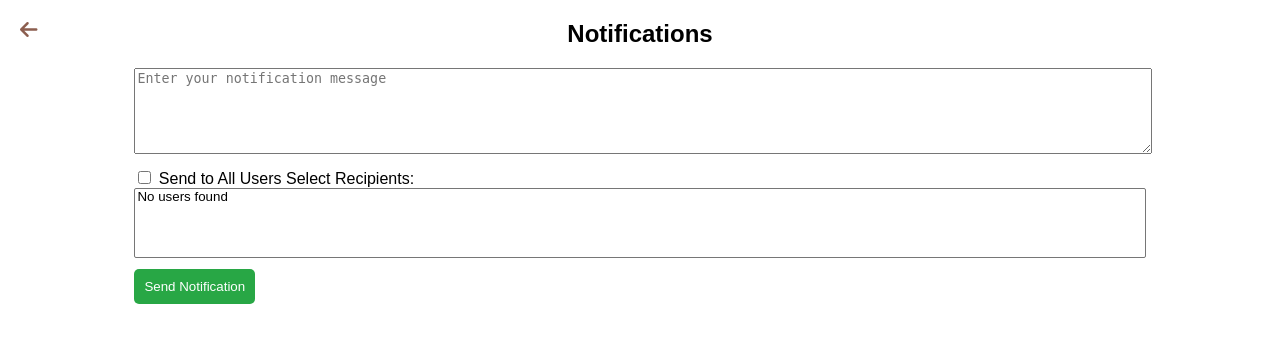
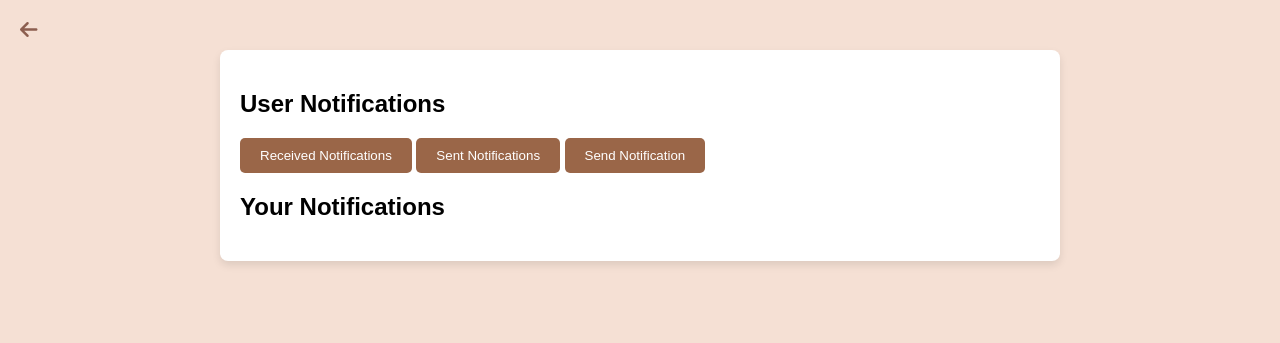
Before and after one commit to FarishaNA/project, a PHP site: page /notifications.php in a window 1280 px wide. Shown: the top 343 px of the page. Run offline with PHP 8.4, Linux system fonts and the light colour scheme; the visitor is signed in with stand-in values (Sample User, id 1); data that the repository does not hold is empty.

Commit message:
notification

```diff
--- a/assets/css/notifications.css
+++ b/assets/css/notifications.css
@@ -1,98 +1,123 @@
 body {
+    margin: 0;
+    padding: 0;
+    background-color: #f5e0d4;
     font-family: Arial, sans-serif;
 }
 
-.container {
-    width: 80%;
-    margin: 0 auto;
+.notification-container {
+    max-width: 800px;
+    margin: 50px auto;
+    padding: 20px;
+    background-color: #fff;
+    border-radius: 8px;
+    box-shadow: 0 4px 8px rgba(0, 0, 0, 0.1);
 }
 
-.notification-icon {
-    position: relative;
-    display: inline-block;
+.notification-buttons {
+    display: flex;
+    justify-content: space-between;
     margin-bottom: 20px;
 }
 
-.badge {
-    background-color: red;
+.toggle-btn {
+    background-color: #9a6648;
     color: white;
-    border-radius: 50%;
-    padding: 5px;
-    font-size: 12px;
-    position: absolute;
-    top: -10px;
-    right: -10px;
+    padding: 10px 20px;
+    border-radius: 5px;
+    border: none;
+    cursor: pointer;
 }
 
-h2 {
-    text-align: center;
+.toggle-btn:hover {
+    background-color: #8c5e4f;
 }
 
-.notifications-list {
+/* Notification list */
+ul {
     list-style-type: none;
     padding: 0;
 }
 
-.notification-item {
-    width: 100%;
+li {
     padding: 15px;
-    margin-bottom: 10px;
-    border-radius: 8px;
-    background-color: #f9f9f9;
+    border-bottom: 1px solid #ddd;
     display: flex;
     justify-content: space-between;
     align-items: center;
 }
 
-.notification-item.unread {
-    background-color: #eaf2f8;
+li.unread {
+    background-color: #fffbcc;
+}
+
+li.read {
+    background-color: #e9e9e9;
+}
+
+strong {
     font-weight: bold;
 }
 
-.notification-item.read {
-    background-color: #f2f2f2;
+em {
+    font-size: 0.9em;
     color: #888;
 }
 
-.notification-content {
-    flex-grow: 1;
+a {
+    color: #007BFF;
+    text-decoration: none;
 }
 
-.mark-read-btn {
-    background-color: #007bff;
+a:hover {
+    text-decoration: underline;
+}
+
+.success {
+    color: green;
+    background-color: #d4edda;
+    padding: 10px;
+    border-radius: 5px;
+    margin-bottom: 15px;
+}
+
+.error {
+    color: red;
+    background-color: #f8d7da;
+    padding: 10px;
+    border-radius: 5px;
+    margin-bottom: 15px;
+}
+
+textarea, select {
+    padding: 10px;
+    border-radius: 4px;
+    border: 1px solid #ccc;
+    width: 100%;
+    margin-bottom: 15px;
+}
+
+button {
+    background-color: #9a6648;
     color: white;
+    padding: 10px 20px;
+    border-radius: 5px;
     border: none;
-    padding: 5px 10px;
-    border-radius: 5px;
     cursor: pointer;
 }
 
-.notification-form {
-    margin-top: 20px;
+button:hover {
+    background-color: #8c5e4f;
 }
 
-.notification-form textarea {
-    width: 100%;
-    height: 80px;
-    margin-bottom: 10px;
+.btn {
+    background-color: #f44336;
+    color: white;
+    padding: 5px;
+    border-radius: 5px;
+    text-decoration: none;
 }
 
-.notification-form select {
-    width: 100%;
-    margin-bottom: 10px;
+.btn:hover {
+    background-color: #d32f2f;
 }
-
-.notification-form button {
-    background-color: #28a745;
-    color: white;
-    padding: 10px;
-    border: none;
-    border-radius: 5px;
-    cursor: pointer;
-}
-
-.success-msg {
-    color: green;
-    margin-top: 10px;
-    text-align: center;
-}
--- a/models/Notification.php
+++ b/models/Notification.php
@@ -28,11 +28,21 @@
     // Fetch notifications for a specific user
     public function fetchNotifications($userId) {
         $query = "SELECT n.*, nr.is_read FROM notifications n
-                  JOIN notification_recipients nr ON n.id = nr.notification_id
-                  WHERE nr.recipient_id = '$userId'
-                  ORDER BY n.created_at DESC";
-        return mysqli_query($this->db, $query);
+                JOIN notification_recipients nr ON n.id = nr.notification_id
+                WHERE nr.recipient_id = '$userId'
+                ORDER BY n.created_at DESC";
+
+        $result = mysqli_query($this->db, $query);
+
+        if (!$result) {
+
+            echo "Error: " . mysqli_error($this->db);
+            return [];
+        }
+
+        return mysqli_fetch_all($result, MYSQLI_ASSOC);
     }
+
 
     // Mark a notification as read
     public function markAsRead($notificationId, $userId) {
@@ -40,12 +50,41 @@
         mysqli_query($this->db, $query);
     }
 
-    // Count unread notifications for a specific user
     public function countUnreadNotifications($userId) {
         $query = "SELECT COUNT(*) as unread_count FROM notification_recipients WHERE recipient_id = '$userId' AND is_read = 0";
         $result = mysqli_query($this->db, $query);
-        $row = mysqli_fetch_assoc($result);
-        return $row['unread_count'];
+
+        if ($result) {
+
+            $row = mysqli_fetch_assoc($result);
+            return (int)$row['unread_count']; // Cast to int to ensure the return type is correct
+        } else {
+            // Handle the error (optional)
+            return 0; // Or throw an exception, or log the error, etc.
+        }
+    }
+
+    // Fetch current user's sent notifications
+    public function getUserSentNotifications($user_id) {
+        $stmt = $this->db->prepare("
+            SELECT n.message, n.created_at
+            FROM notifications AS n
+            WHERE n.sender_id = ?");
+        $stmt->bind_param("i", $user_id);
+        $stmt->execute();
+        return $stmt->get_result()->fetch_all(MYSQLI_ASSOC);
+    }
+
+
+    // Delete notification function
+    public function deleteNotification($notification_id, $user_id) {
+        // Ensure that the notification belongs to the user
+        $query = "DELETE FROM notifications WHERE id = $notification_id AND sender_id = $user_id";
+        if (mysqli_query($this->db, $query)) {
+            return true; // Notification deleted successfully
+        } else {
+            return false; // Error occurred
+        }
     }
 }
 ?>
--- a/models/User.php
+++ b/models/User.php
@@ -90,5 +90,18 @@
         $result = $this->db->query($query);
         return $result->fetch_all(MYSQLI_ASSOC); // Return as an associative array
     }
+
+    // Get all user IDs except the sender
+    public function getAllUserIdsExcept($senderId) {
+        $query = "SELECT user_id FROM users WHERE user_id != '$senderId'";
+        $result = mysqli_query($this->db, $query);
+
+        $user_ids = [];
+        while ($row = mysqli_fetch_assoc($result)) {
+            $user_ids[] = $row['user_id'];
+        }
+
+        return $user_ids;
+    }
 }
 ?>
--- a/public/notifications.php
+++ b/public/notifications.php
@@ -1,47 +1,75 @@
 <?php
-// notifications.php
+// Include necessary files and initialize session
+include '../config/database.php';
+include '../models/User.php';
+include '../models/Notification.php';
 include '../includes/back_button.php';
-require '../config/database.php';
-require '../models/Notification.php';
-require '../models/User.php';
 
+$user_id = $_SESSION['user_id'];
+$role = $_SESSION['role'];
 
 $userModel = new User();
 $notificationModel = new Notification();
-$userId = $_SESSION['user_id'];
 
-// Handle sending notification (for admin/teacher)
-if ($_SERVER['REQUEST_METHOD'] == 'POST' && isset($_POST['send_notification'])) {
+// Mark notification as read if requested
+if (isset($_GET['mark_read'])) {
+    $notification_id = $_GET['mark_read'];
+    $notificationModel->markAsRead($notification_id, $user_id);
+    header("Location: notifications.php");
+    exit();
+}
+
+// Delete notification if requested
+if (isset($_GET['delete_notification'])) {
+    $notification_id = $_GET['delete_notification'];
+    $notificationModel->deleteNotification($notification_id, $user_id);
+    header("Location: notifications.php?deleted_success=true");
+    exit();
+}
+
+// Fetch user's notifications (viewable by all)
+$notifications = $notificationModel->fetchNotifications($user_id);
+$unread_count = $notificationModel->countUnreadNotifications($user_id);
+
+// Fetch sent notifications (for non-student roles)
+$sent_notifications = [];
+if ($role !== 'student') {
+    $sent_notifications = $notificationModel->getUserSentNotifications($user_id);
+}
+
+// Handle form submission to send new notification
+if ($_SERVER['REQUEST_METHOD'] === 'POST' && isset($_POST['send_notification'])) {
     $message = $_POST['message'];
-    $sendToAll = isset($_POST['send_to_all']) ? true : false;
+    $recipient = $_POST['recipient']; // "all" or selected user IDs
 
-    $recipientIds = [];
-    if (!$sendToAll) {
-        $recipientIds = $_POST['recipient_ids'];
+    // Send notification
+    $notificationId = $notificationModel->insertNotification($user_id, $message);
+
+    if ($recipient === 'all') {
+        // Get all users (excluding sender)
+        $all_user_ids = $userModel->getAllUserIdsExcept($user_id);
+        $notificationModel->insertNotificationRecipients($notificationId, $all_user_ids);
     } else {
-        // If sending to all, fetch all user IDs
-        $result = $userModel->getAllUsers();
-        while ($row = mysqli_fetch_assoc($result)) {
-            $recipientIds[] = $row['user_id'];
+        // Ensure at least one user is selected
+        if (!empty($_POST['specific_recipients'])) {
+            $specific_recipients = $_POST['specific_recipients'];
+            $notificationModel->insertNotificationRecipients($notificationId, $specific_recipients);
+        } else {
+            // Handle error (no specific recipients selected)
+            header("Location: notifications.php?error=no_recipients");
+            exit();
         }
     }
 
-    $notificationId = $notificationModel->insertNotification($userId, $message);
-    $notificationModel->insertNotificationRecipients($notificationId, $recipientIds);
-    $success_msg = "Notification sent successfully!";
-}
-
-// Handle marking a notification as read
-if ($_SERVER['REQUEST_METHOD'] == 'POST' && isset($_POST['mark_as_read'])) {
-    $notificationId = $_POST['notification_id'];
-    $notificationModel->markAsRead($notificationId, $userId);
-    echo $notificationModel->countUnreadNotifications($userId);
+    header("Location: notifications.php?sent_success=true");
     exit();
 }
 
-// Fetch all notifications for the user
-$notifications = $notificationModel->fetchNotifications($userId);
-$unreadCount = $notificationModel->countUnreadNotifications($userId);
+// Fetch all users (for user selection in the form)
+$all_users = [];
+if ($role !== 'student') {
+    $all_users = $userModel->getAllUsers();
+}
 ?>
 
 <!DOCTYPE html>
@@ -49,71 +77,120 @@
 <head>
     <meta charset="UTF-8">
     <meta name="viewport" content="width=device-width, initial-scale=1.0">
-    <title>Notifications</title>
+    <title>User Notifications</title>
     <link rel="stylesheet" href="../assets/css/notifications.css">
+    <script src="https://code.jquery.com/jquery-3.6.0.min.js"></script>
     <script>
-        function markAsRead(notificationId) {
-            // Send an AJAX request to mark the notification as read
-            const xhr = new XMLHttpRequest();
-            xhr.open('POST', '', true); // current file
-            xhr.setRequestHeader('Content-type', 'application/x-www-form-urlencoded');
-            xhr.onload = function() {
-                if (xhr.status === 200) {
-                    document.getElementById('notification-' + notificationId).classList.add('read');
-                    document.getElementById('unread-count').innerText = xhr.responseText;
+        $(document).ready(function() {
+            // Show received notifications by default
+            $('#received_notifications').show();
+            $('#sent_notifications').hide();
+            $('#send_notification_form').hide();
+
+            // Handle button clicks
+            $('#show_received_notifications').click(function() {
+                $('#received_notifications').show();
+                $('#sent_notifications').hide();
+                $('#send_notification_form').hide();
+            });
+
+            $('#show_sent_notifications').click(function() {
+                $('#received_notifications').hide();
+                $('#sent_notifications').show();
+                $('#send_notification_form').hide();
+            });
+
+            $('#show_send_notification').click(function() {
+                $('#received_notifications').hide();
+                $('#sent_notifications').hide();
+                $('#send_notification_form').show();
+            });
+
+            // Handle recipient selection
+            $('#recipient').change(function() {
+                if ($(this).val() === 'all') {
+                    $('#specific_recipients').prop('disabled', true);
+                } else {
+                    $('#specific_recipients').prop('disabled', false);
                 }
-            };
-            xhr.send('mark_as_read=1&notification_id=' + notificationId);
-        }
+            });
+        });
     </script>
 </head>
 <body>
 
-<div class="container">
+    <div class="notification-container">
+        <h2>User Notifications</h2>
 
+        <!-- Navigation buttons -->
+        <button id="show_received_notifications">Received Notifications</button>
+        <button id="show_sent_notifications">Sent Notifications</button>
+        <button id="show_send_notification">Send Notification</button>
 
-    <h2>Notifications</h2>
-
-    <!-- Notifications List -->
-    <ul class="notifications-list">
-        <?php while ($notification = mysqli_fetch_assoc($notifications)): ?>
-            <li id="notification-<?php echo $notification['id']; ?>"
-                class="notification-item <?php echo $notification['is_read'] ? 'read' : 'unread'; ?>">
-                <div class="notification-content">
-                    <p><?php echo htmlspecialchars($notification['message']); ?></p>
-                    <small>Sent at: <?php echo $notification['created_at']; ?></small>
-                </div>
+        <!-- Received Notifications -->
+        <div id="received_notifications">
+            <h2>Your Notifications</h2>
+            <ul>
+                <?php foreach ($notifications as $notification): ?>
+                    <li class="<?php echo $notification['is_read'] ? 'read' : 'unread'; ?>">
+                        <strong><?php echo htmlspecialchars($notification['message']); ?></strong>
+                        <em><?php echo htmlspecialchars($notification['created_at']); ?></em>
                         <?php if (!$notification['is_read']): ?>
-                    <button class="mark-read-btn" onclick="markAsRead(<?php echo $notification['id']; ?>)">Mark as Read</button>
+                            <a href="?mark_read=<?php echo $notification['id']; ?>">Mark as Read</a>
                         <?php endif; ?>
                     </li>
-        <?php endwhile; ?>
+                <?php endforeach; ?>
             </ul>
+        </div>
 
-    <!-- Send Notification Form for Admin/Teacher -->
-    <?php if ($_SESSION['role'] == 'admin' || $_SESSION['role'] == 'teacher'): ?>
-        <form action="" method="POST" class="notification-form">
-            <textarea name="message" placeholder="Enter your notification message" required></textarea>
-            <label>
-                <input type="checkbox" name="send_to_all" value="1"> Send to All Users
-            </label>
-            <label for="recipients">Select Recipients:</label>
-            <select id="recipient_ids" name="recipient_ids[]" multiple>
-                <?php
-                $users = $userModel->getAllUsers(); // Fetch all users
-                if (!empty($users)) {
-                    foreach ($users as $user) {
-                        echo "<option value='{$user['user_id']}'>{$user['username']} ({$user['role']})</option>";
-                    }
-                } else {
-                    echo "<option>No users found</option>";
-                }
-                ?>
+        <!-- Sent Notifications -->
+        <div id="sent_notifications">
+            <h2>Your Sent Notifications</h2>
+            <ul>
+                <?php foreach ($sent_notifications as $sent): ?>
+                    <li>
+                        <strong><?php echo htmlspecialchars($sent['message']); ?></strong>
+                        <em><?php echo htmlspecialchars($sent['created_at']); ?></em>
+                        <a href="?delete_notification=<?php echo $sent['id']; ?>">Delete</a>
+                    </li>
+                <?php endforeach; ?>
+            </ul>
+            <?php if (isset($_GET['deleted_success'])): ?>
+                <p class="success">Notification deleted successfully!</p>
+            <?php endif; ?>
+        </div>
+
+        <!-- Send Notification Form -->
+        <div id="send_notification_form">
+            <h2>Send New Notification</h2>
+            <?php if (isset($_GET['sent_success'])): ?>
+                <p class="success">Notification sent successfully!</p>
+            <?php endif; ?>
+            <?php if (isset($_GET['error'])): ?>
+                <p class="error">Please select at least one specific recipient!</p>
+            <?php endif; ?>
+            <form method="POST" action="">
+                <label for="message">Message:</label>
+                <textarea name="message" id="message" required></textarea>
+
+                <label for="recipient">Send To:</label>
+                <select name="recipient" id="recipient" required>
+                    <option value="all">All Users</option>
+                    <option value="specific">Specific Users</option>
                 </select>
+
+                <label for="specific_recipients">Select Specific Users:</label>
+                <select name="specific_recipients[]" id="specific_recipients" multiple disabled>
+                    <?php foreach ($all_users as $user): ?>
+                        <option value="<?php echo $user['user_id']; ?>">
+                            <?php echo htmlspecialchars($user['username']); ?> (<?php echo htmlspecialchars($user['role']); ?>)
+                        </option>
+                    <?php endforeach; ?>
+                </select>
+
                 <button type="submit" name="send_notification">Send Notification</button>
             </form>
-        <p class="success-msg"><?php if (isset($success_msg)) echo $success_msg; ?></p>
-    <?php endif; ?>
+        </div>
     </div>
 
 </body>
```
Also changed, not shown: assets/css/dashboard_header.css (+24 -0 lines), includes/dashboard_header.php (+11 -4 lines), assets/css/progress.css (line endings or trailing spaces), assets/uploads/assignments/Screenshot from 2024-10-03 15-19-19.png (added), assets/uploads/notes/Screenshot from 2024-10-03 10-08-57.png (added), public/progress.php (line endings or trailing spaces), 1 other file. Lines whose indentation alone changed are shown as unchanged.
